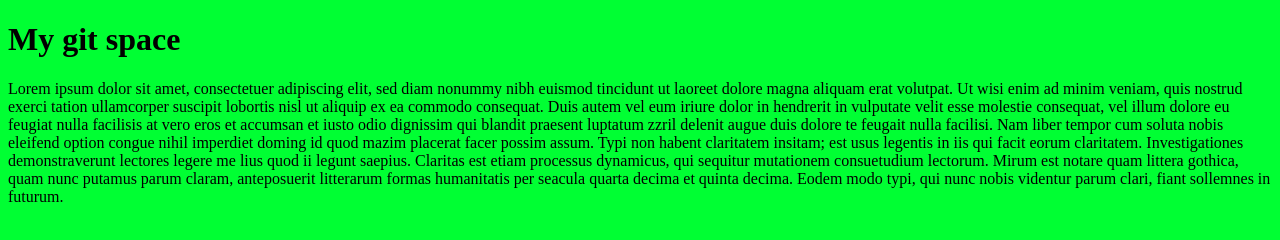
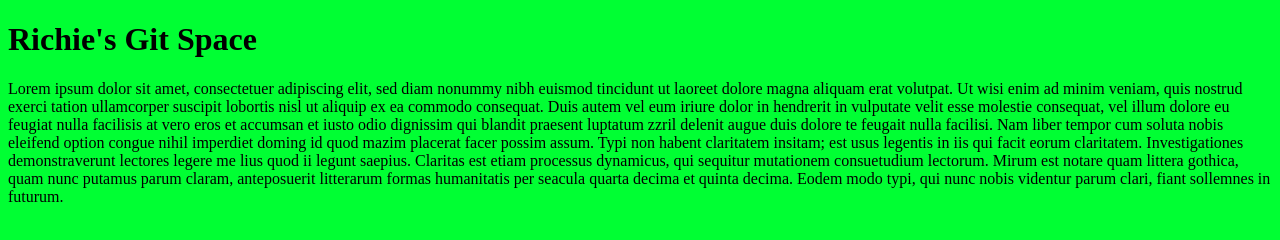
Before and after one commit to xk3s/my-git-space, a plain HTML site: page index.html in a window 1280 px wide. Drawn offline with Linux system fonts and the light colour scheme.

Commit message:
change title

```diff
--- a/index.html
+++ b/index.html
@@ -4,11 +4,11 @@
     <meta charset="UTF-8">
     <meta name="viewport" content="width=device-width, initial-scale=1.0">
     <meta http-equiv="X-UA-Compatible" content="ie=edge">
-    <title>My git space</title>
+    <title>Richie's Git Space</title>
     <link rel="stylesheet" href="main.css" type="text/css" />
 </head>
 <body>
-    <h1>My git space</h1>
+    <h1>Richie's Git Space</h1>
     <p>Lorem ipsum dolor sit amet, consectetuer adipiscing elit,
     sed diam nonummy nibh euismod tincidunt ut laoreet dolore
     magna aliquam erat volutpat. Ut wisi enim ad minim veniam,
```
